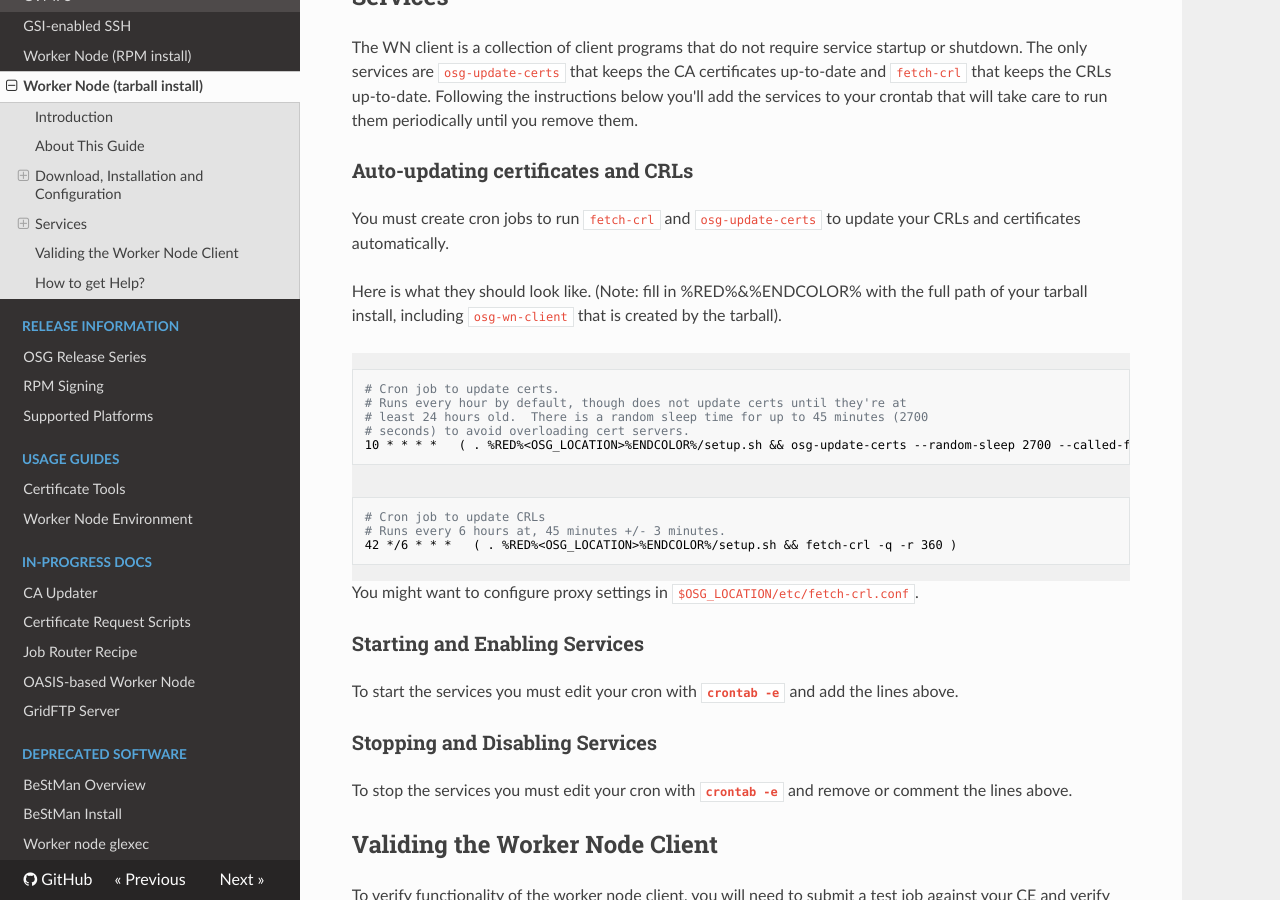
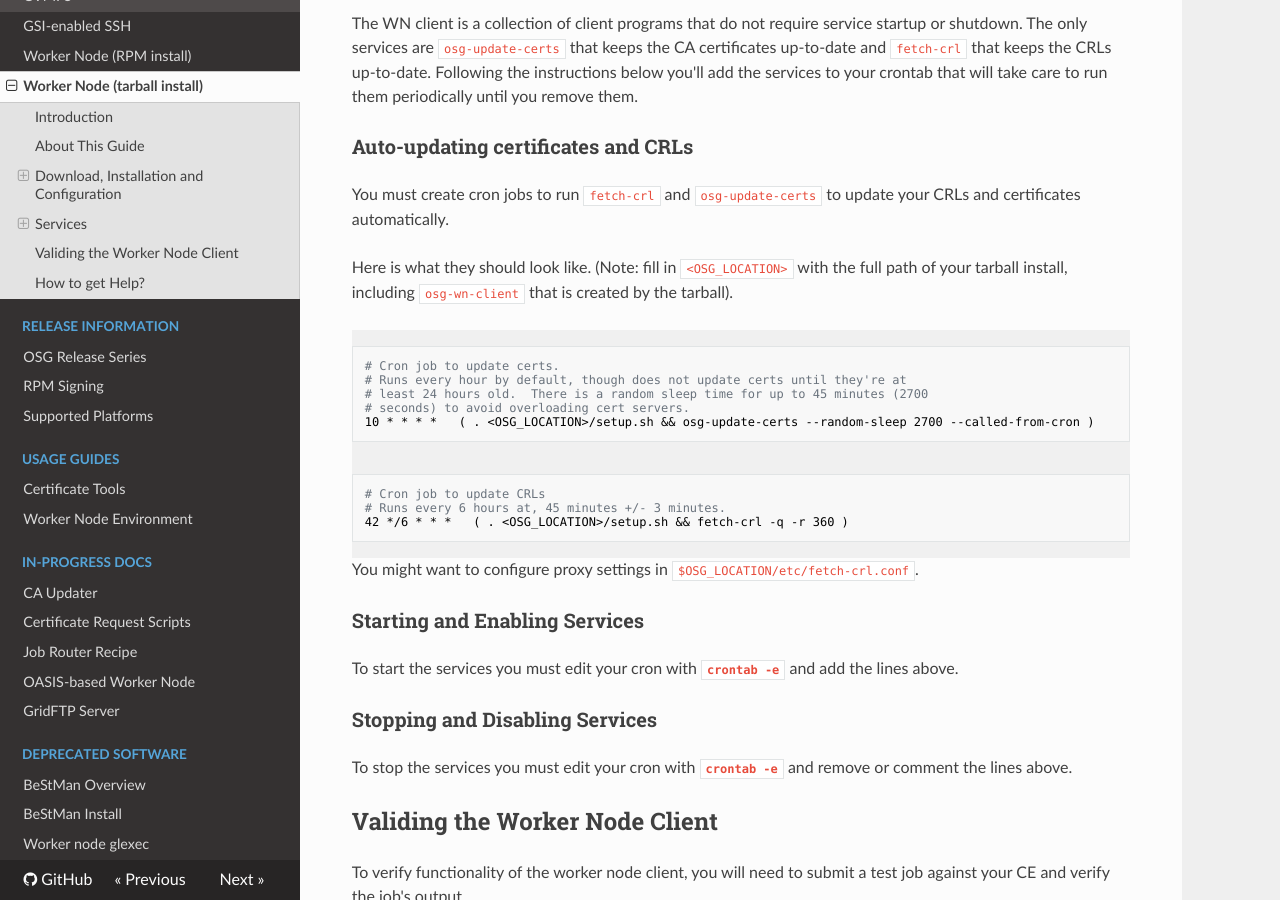
Before and after one commit to osg-htc/docs, an MkDocs documentation site: the page built from docs/client/wn-tarball.md, in a window 1280 px wide and 900 px high, scrolled down 2114 px. Built offline with MkDocs 1.6.1, drawn with Linux system fonts in a browser that asks for light colours; nearby versions of some CDN libraries; old or Windows-style settings are respelled for this version of MkDocs; some of the changed text lies outside the part shown.

Commit message:
Fix conversion errors

````diff
--- a/docs/client/wn-tarball.md
+++ b/docs/client/wn-tarball.md
@@ -39,15 +39,15 @@ For OSG 3.4:
 
 1.  Unpack the tarball.
 2.  Move the directory that was created to where you want the tarball client to be.
-3.  Run `osg-post-install` (**`%RED%/path/to/client/%ENDCOLOR%osg/osg-post-install`**) to fix the directories in the installation.
-4.  Source the setup **`source %RED%/path/to/client/%ENDCOLOR%setup.sh`** (or **`setup.csh`** depending on the shell).
+3.  Run `osg-post-install` (**`<PATH_TO_CLIENT>/osg/osg-post-install`**) to fix the directories in the installation.
+4.  Source the setup **`source <PATH_TO_CLIENT>/setup.sh`** (or **`setup.csh`** depending on the shell).
 5.  Download and set up CA certificiates using **`osg-ca-manage`** (See the [CA management documentation](https://twiki.opensciencegrid.org/bin/view/Documentation/Release3/OsgCaManage) for the available options).
 6.  Download CRLs using **`fetch-crl`**.
 
 !!! warning
     Once `osg-post-install` is run to relocate the install, it cannot be run again.  You will need to unpack a fresh copy.
 
-Example installation (in `/home/user/test-install`, the **`%RED%/path/to/client/%ENDCOLOR%`** is `/home/user/test-install/osg-wn-client` ):
+Example installation (in `/home/user/test-install`, the **`<PATH_TO_CLIENT>/`** is `/home/user/test-install/osg-wn-client` ):
 
 ```console
 [root@client ~] # mkdir /home/user/test-install
@@ -76,20 +76,20 @@ The WN client is a collection of client programs that do not require service sta
 
 You must create cron jobs to run `fetch-crl` and `osg-update-certs` to update your CRLs and certificates automatically.
 
-Here is what they should look like. (Note: fill in %RED%&<OSG_LOCATION>%ENDCOLOR% with the full path of your tarball install, including `osg-wn-client` that is created by the tarball).
+Here is what they should look like. (Note: fill in `<OSG_LOCATION>` with the full path of your tarball install, including `osg-wn-client` that is created by the tarball).
 
 ```text
 # Cron job to update certs.
 # Runs every hour by default, though does not update certs until they're at
 # least 24 hours old.  There is a random sleep time for up to 45 minutes (2700
 # seconds) to avoid overloading cert servers.
-10 * * * *   ( . %RED%<OSG_LOCATION>%ENDCOLOR%/setup.sh && osg-update-certs --random-sleep 2700 --called-from-cron )
+10 * * * *   ( . <OSG_LOCATION>/setup.sh && osg-update-certs --random-sleep 2700 --called-from-cron )
 ```
 
 ```text
 # Cron job to update CRLs
 # Runs every 6 hours at, 45 minutes +/- 3 minutes.
-42 */6 * * *   ( . %RED%<OSG_LOCATION>%ENDCOLOR%/setup.sh && fetch-crl -q -r 360 )
+42 */6 * * *   ( . <OSG_LOCATION>/setup.sh && fetch-crl -q -r 360 )
 ```
 
 You might want to configure proxy settings in `$OSG_LOCATION/etc/fetch-crl.conf`.
````
